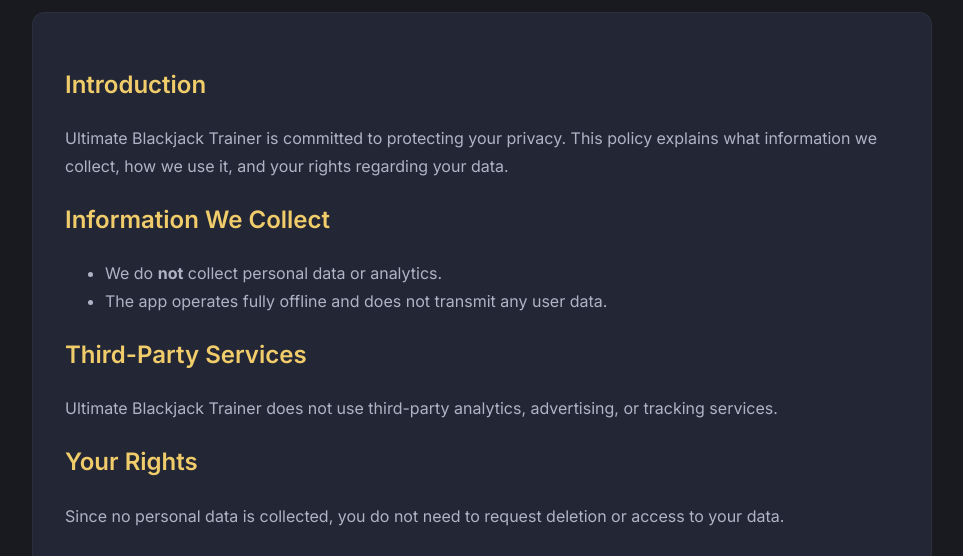
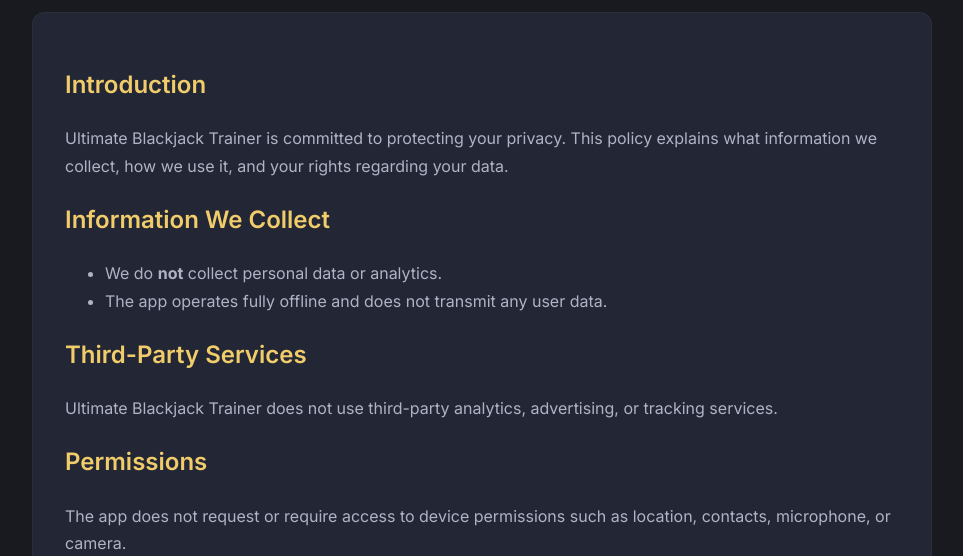
Before and after one commit to icuappdevelopment/icuappdevelopment.github.io, a plain HTML site: page privacy.html in a window 1280 px wide. Shown: the part 244-800 px from the top of the page, without its empty margins (158-1121 px from the left). Drawn offline with Linux system fonts and the light colour scheme.

Commit message:
Extend privacy

```diff
--- a/privacy.html
+++ b/privacy.html
@@ -137,6 +137,10 @@
                 <p>
                     Ultimate Blackjack Trainer does not use third-party analytics, advertising, or tracking services.
                 </p>
+                <h2>Permissions</h2>
+                <p>
+                    The app does not request or require access to device permissions such as location, contacts, microphone, or camera.
+                </p>
                 <h2>Your Rights</h2>
                 <p>
                     Since no personal data is collected, you do not need to request deletion or access to your data.
```
